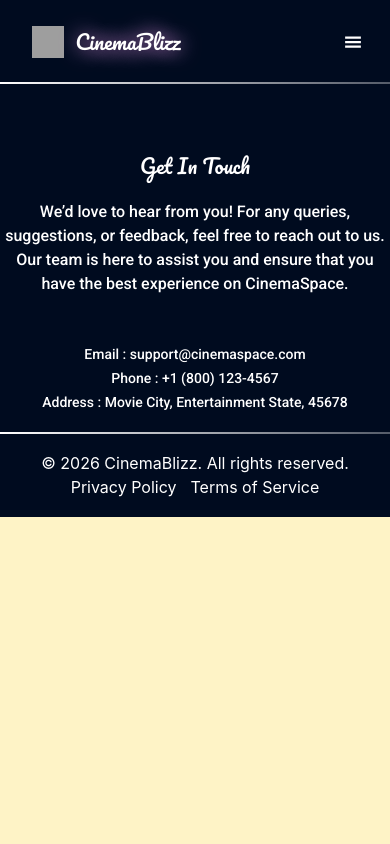
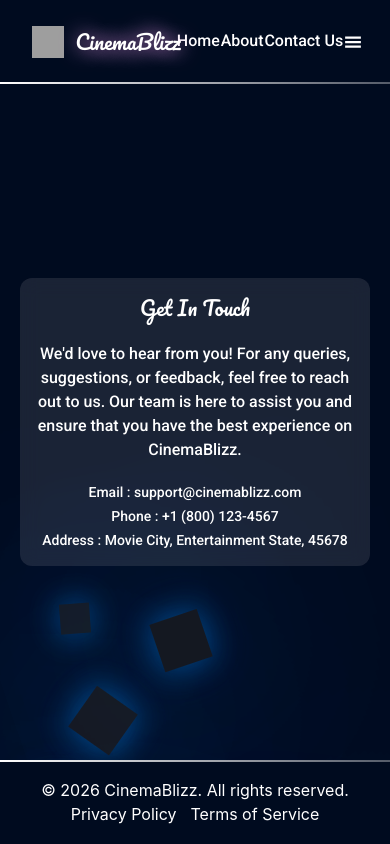
Before and after one commit to Sufiyan3101/CinemaBlizz, a React (Vite) app in the folder Frontend-vite/: page /contact-us in a window 390 px wide. Built offline with nearby package versions, Linux system fonts and the light colour scheme; grey boxes are pictures that could not be loaded.

Commit message:
Updated css issue completely

```diff
--- a/Frontend-vite/src/Components/WebSeriesDetail.jsx
+++ b/Frontend-vite/src/Components/WebSeriesDetail.jsx
@@ -45,7 +45,7 @@ return (
       {series.seasons.map((season) => (
         <div key={season._id} className="season p-4 w-full">
           <div
-            className="season-card cursor-pointer ml-14 sm:ml-5 hover:font-bold"
+            className="season-card cursor-pointer md:ml-10 ml-3 hover:font-bold"
             onClick={() => toggleSeason(season._id)}
           >
             <span></span>
--- a/Frontend-vite/src/Components/WebSeriesList.jsx
+++ b/Frontend-vite/src/Components/WebSeriesList.jsx
@@ -44,7 +44,7 @@ const WebSeriesList = () => {
       <input
         type="text"
         placeholder="Search by title..."
-        className="w-2/4 h-11 bg-[#000B1F] border border-white rounded-2xl mt-5 mb-5 text-white px-5 text-md"
+        className="w-2/4 sm:w-3/4 md:w-2/4 h-11 bg-[#000B1F] border border-white rounded-2xl mt-5 mb-5 text-white px-5 text-md"
         value={searchTerm}
         onChange={(e) => setSearchTerm(e.target.value)}
       />
--- a/Frontend-vite/src/Css/MiddleContent.css
+++ b/Frontend-vite/src/Css/MiddleContent.css
@@ -1,5 +1,9 @@
+/* In MiddleContent.css */
 .middlecontent {
-    min-height: 100%;
+    display: flex;
+  overflow: hidden;
+  justify-content: center !important;
+  align-items: center !important;
 }
 
 .homecinema {
--- a/Frontend-vite/src/Css/WebSeriesDetail.css
+++ b/Frontend-vite/src/Css/WebSeriesDetail.css
@@ -2,7 +2,7 @@
   position: relative;
   display: inline-block;
   padding: 15px 25px;
-  width: 150px;
+  width: 200px;
   color: #888888;
   text-decoration: none;
   text-transform: uppercase;
--- a/Frontend-vite/src/Pages/About.jsx
+++ b/Frontend-vite/src/Pages/About.jsx
@@ -1,25 +1,21 @@
-import React,{useState,useEffect} from "react";
+import React, { useState, useEffect } from "react";
 import "../Css/MiddleContent.css";
 import "../Css/MainPageBody.css";
 import "../Css/AboutAndContactAnimation.css";
 import AnimatedContent from "../ReactBitz/AboutContact";
 
 const About = () => {
-  const [open, setIsOpen] = useState(window.innerWidth > 768);
+  const [open, setIsOpen] = useState(window.innerWidth > 1300);
 
   useEffect(() => {
     const handleResize = () => {
-      setIsOpen(window.innerWidth > 768);
+      setIsOpen(window.innerWidth > 1300);
     };
-
     window.addEventListener("resize", handleResize);
-
     return () => window.removeEventListener("resize", handleResize);
   }, []);
-  return (
-    <div>
-      {open ? (
-        <div className="about_contact">
+
+  const FloatingSquares = () => (
     <div className="wrapper">
       <span></span>
       <span></span>
@@ -32,6 +28,13 @@ const About = () => {
       <span></span>
       <span></span>
     </div>
+  );
+
+  return (
+    <div>
+      {open ? (
+        <div className="about_contact">
+          <FloatingSquares />
           <div className="banner">
             <div className="content">
               <AnimatedContent
@@ -49,11 +52,11 @@ const About = () => {
                   <p className="info mt-5">
                     CinemaBlizz is your go-to platform for streaming the latest
                     movies, web series, and cartoons. Our mission is to bring
-                  entertainment to your fingertips, accessible from anywhere at
-                  any time. Whether you're in the mood for Bollywood dramas,
-                  Hollywood blockbusters, or animated adventures, CinemaBlizz
-                  has it all. Join us and dive into a world of endless
-                  entertainment!
+                    entertainment to your fingertips, accessible from anywhere
+                    at any time. Whether you're in the mood for Bollywood
+                    dramas, Hollywood blockbusters, or animated adventures,
+                    CinemaBlizz has it all. Join us and dive into a world of
+                    endless entertainment!
                   </p>
                 </div>
               </AnimatedContent>
@@ -61,16 +64,39 @@ const About = () => {
           </div>
         </div>
       ) : (
-        <div className="middlecontent bg-[#000B1F] flex justify-center flex-1 items-center relative sm:p-0 p-5">
-          <div className="flex justify-center flex-col items-center text-center h-72 w-96">
-            <p className="name text-white text-xl sm:text-3xl">CinemaBlizz</p>
+        <div className="middlecontent bg-[#000B1F] flex justify-center h-[80vh] items-center relative sm:p-0 p-5">
+          {/* ✅ Take it completely out of flex flow */}
+          <div
+            style={{
+              position: "fixed",
+              top: 0,
+              left: 0,
+              width: "100%",
+              height: "100%",
+              zIndex: 0,
+              pointerEvents: "none",
+            }}
+          >
+            <FloatingSquares />
+          </div>
+
+          <div
+            className="about flex justify-center flex-col items-center text-center max-w-md  px-4 py-4 rounded-xl"
+            style={{
+              background: "rgba(255, 255, 255, 0.1)",
+              backdropFilter: "blur(10px)",
+              position: "relative",
+              zIndex: 10,
+            }}
+          >
+            <p className="name text-white text-3xl">CinemaBlizz</p>
             <p className="para mt-5">
               CinemaBlizz is your go-to platform for streaming the latest
               movies, web series, and cartoons. Our mission is to bring
               entertainment to your fingertips, accessible from anywhere at any
               time. Whether you're in the mood for Bollywood dramas, Hollywood
-              blockbusters, or animated adventures, CinemaBlizz has it all.
-              Join us and dive into a world of endless entertainment!
+              blockbusters, or animated adventures, CinemaBlizz has it all. Join
+              us and dive into a world of endless entertainment!
             </p>
           </div>
         </div>
--- a/Frontend-vite/src/Pages/App.jsx
+++ b/Frontend-vite/src/Pages/App.jsx
@@ -1,5 +1,5 @@
 import React from 'react';
-import { Routes, Route, BrowserRouter, useLocation } from 'react-router-dom';
+import { Routes, Route, BrowserRouter, useLocation, matchPath } from 'react-router-dom';
 import Navbar from '../Components/Navbar';
 import Footer from '../Components/Footer';
 import Home from './Home';
@@ -23,10 +23,12 @@ import CancelPage from './CancelPage';
 function App() {
   const location = useLocation();
   const hideNavAndFooterRoutes = ['/bollywood', '/hollywood', '/web-series', '/cartoons', '/web-series/:title', '/user-uploads','/watchlist'];
-  const shouldHideNavAndFooter = hideNavAndFooterRoutes.includes(location.pathname);
+  const shouldHideNavAndFooter = hideNavAndFooterRoutes.some(route =>
+    matchPath(route, location.pathname)
+  );
 
   return (
-    <div className="flex flex-col min-h-screen bg-amber-100 grow">
+    <div className="flex flex-col min-h-screen bg-[#000B1F] grow">
       {!shouldHideNavAndFooter && <Navbar />}
       <Routes>
         <Route path="/" element={<Home />} />
--- a/Frontend-vite/src/Pages/ContactUs.jsx
+++ b/Frontend-vite/src/Pages/ContactUs.jsx
@@ -1,24 +1,20 @@
-import React,{useState,useEffect} from 'react'
+import React, { useState, useEffect } from 'react'
 import '../Css/MiddleContent.css'
 import '../Css/AboutAndContactAnimation.css'
 import AnimatedContent from "../ReactBitz/AboutContact";
 
 const ContactUs = () => {
-   const [open, setIsOpen] = useState(window.innerWidth > 768);
+  const [open, setIsOpen] = useState(window.innerWidth > 1300);
 
   useEffect(() => {
     const handleResize = () => {
-        setIsOpen(window.innerWidth > 768);
+      setIsOpen(window.innerWidth > 1300);
     };
-
     window.addEventListener("resize", handleResize);
-
     return () => window.removeEventListener("resize", handleResize);
   }, []);
-  return (
-    <div>
-      {open ? (
-        <div className="about_contact">
+
+  const FloatingSquares = () => (
     <div className="wrapper">
       <span></span>
       <span></span>
@@ -31,6 +27,13 @@ const ContactUs = () => {
       <span></span>
       <span></span>
     </div>
+  );
+
+  return (
+    <div>
+      {open ? (
+        <div className="about_contact">
+          <FloatingSquares />
           <div className="banner">
             <div className="content">
               <AnimatedContent
@@ -45,32 +48,51 @@ const ContactUs = () => {
               >
                 <div className="about">
                   <p className="name">Get In Touch</p>
-            <p className="info mt-5">We’d love to hear from you! For any queries, suggestions, or feedback, feel free to reach out to us. Our team is here to assist you and ensure that you have the best experience on CinemaBlizz
+                  <p className="info mt-5">
+                    We'd love to hear from you! For any queries, suggestions, or feedback,
+                    feel free to reach out to us. Our team is here to assist you and ensure
+                    that you have the best experience on CinemaBlizz.
                   </p>
-            <p className='info mt-5'>Email : support@cinemablizz.com</p>
-            <p className='info '>Phone : +1 (800) 123-4567</p>
-            <p className='info'>Address : Movie City, Entertainment State, 45678</p>
+                  <p className="info mt-5">Email : support@cinemablizz.com</p>
+                  <p className="info">Phone : +1 (800) 123-4567</p>
+                  <p className="info">Address : Movie City, Entertainment State, 45678</p>
                 </div>
               </AnimatedContent>
             </div>
           </div>
         </div>
       ) : (
+        <div className="middlecontent bg-[#000B1F] flex justify-center h-[80vh] items-center relative sm:p-0 p-5">
 
-<div className="middlecontent  bg-[#000B1F] flex justify-center flex-col flex-1 items-center relative sm:p-0 p-5">
-        <div className="flex justify-center flex-col items-center text-center h-60 w-96">
+          {/* Floating squares out of flex flow */}
+          <div style={{ position: "fixed", top: 0, left: 0, width: "100%", height: "100%", zIndex: 0, pointerEvents: "none" }}>
+            <FloatingSquares />
+          </div>
+
+          <div
+            className="flex justify-center flex-col items-center text-center w-full max-w-md px-4 py-4 rounded-xl"
+            style={{
+              background: "rgba(255, 255, 255, 0.1)",
+              backdropFilter: "blur(10px)",
+              position: "relative",
+              zIndex: 10,
+            }}
+          >
             <p className="gettouch text-white text-xl sm:text-3xl">Get In Touch</p>
-          <p className="para mt-5">We’d love to hear from you! For any queries, suggestions, or feedback, feel free to reach out to us. Our team is here to assist you and ensure that you have the best experience on CinemaSpace.</p>
+            <p className="para mt-5">
+              We'd love to hear from you! For any queries, suggestions, or feedback,
+              feel free to reach out to us. Our team is here to assist you and ensure
+              that you have the best experience on CinemaBlizz.
+            </p>
+            <p className="para text-sm mt-5">Email : support@cinemablizz.com</p>
+            <p className="para text-sm mt-1">Phone : +1 (800) 123-4567</p>
+            <p className="para text-sm mt-1">Address : Movie City, Entertainment State, 45678</p>
           </div>
-        <div className='flex justify-center items-center flex-col'>
-          <p className='para text-sm'>Email : support@cinemaspace.com</p>
-          <p className='para text-sm mt-1'>Phone : +1 (800) 123-4567</p>
-          <p className='para text-sm mt-1'>Address : Movie City, Entertainment State, 45678</p>
-        </div>
+
         </div>
       )}
     </div>
-  )
-}
+  );
+};
 
-export default ContactUs
+export default ContactUs;
--- a/Frontend-vite/src/index.css
+++ b/Frontend-vite/src/index.css
@@ -1,5 +1,6 @@
 @import "tailwindcss";
 
-body {
+html, body, #root {
   background-color: #000B1F;
+  min-height: 100%;
 }
```
Also changed, not shown: Frontend-vite/src/Components/HollywoodMovieList.jsx (+24 -15 lines), Frontend-vite/src/Components/MoviesList.jsx (+27 -19 lines), Frontend-vite/src/Css/MovieList.css (deleted, +0 -45 lines). Lines whose indentation alone changed are shown as unchanged.
